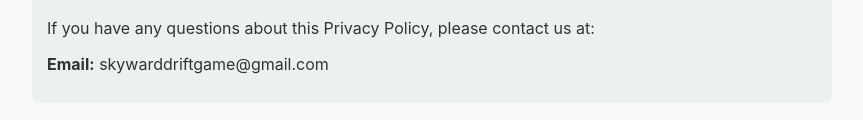
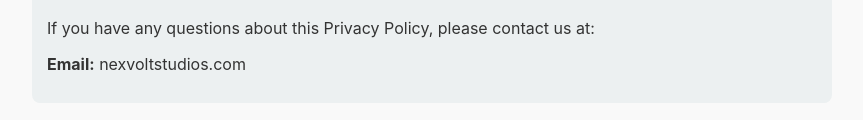
Before and after one commit to yildizalitolga/skyward-drift-privacy, a plain HTML site: page index.html in a window 1280 px wide. Shown: the part 1561-1681 px from the top of the page, without its empty margins (208-1071 px from the left). Drawn offline with Linux system fonts and the light colour scheme.

Commit message:
Update index.html

```diff
--- a/index.html
+++ b/index.html
@@ -49,7 +49,7 @@
     <div class="contact">
         <h2>Contact Us</h2>
         <p>If you have any questions about this Privacy Policy, please contact us at:</p>
-        <p><strong>Email:</strong> skywarddriftgame@gmail.com</p>
+        <p><strong>Email:</strong> nexvoltstudios.com</p>
     </div>
 </body>
 </html>
```
